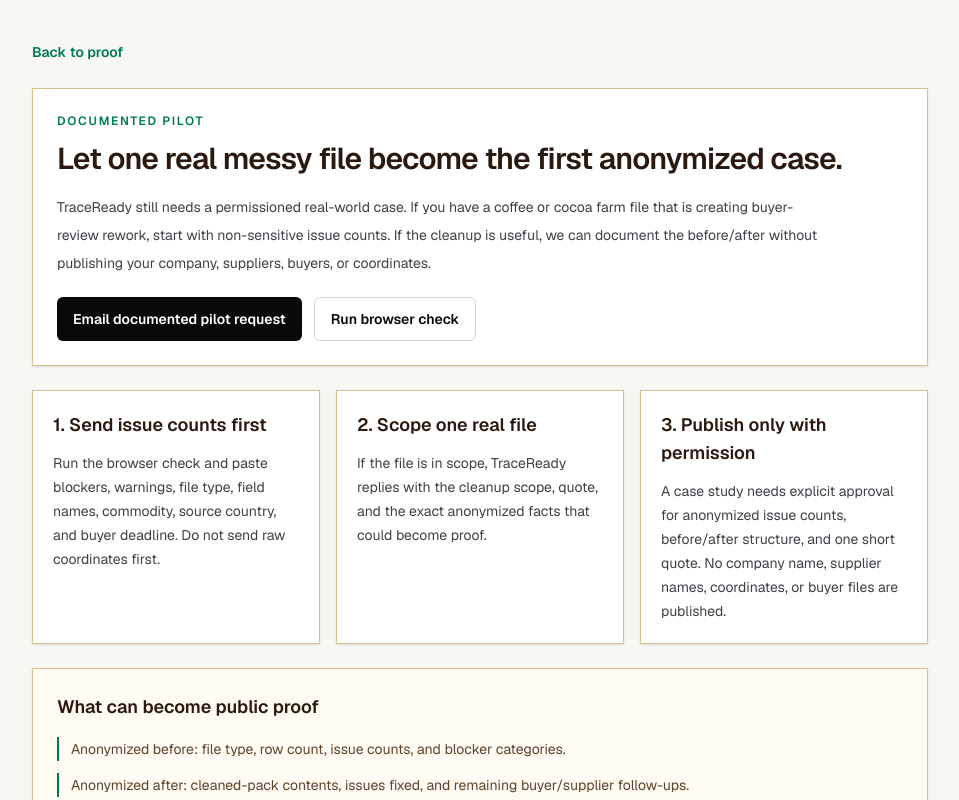
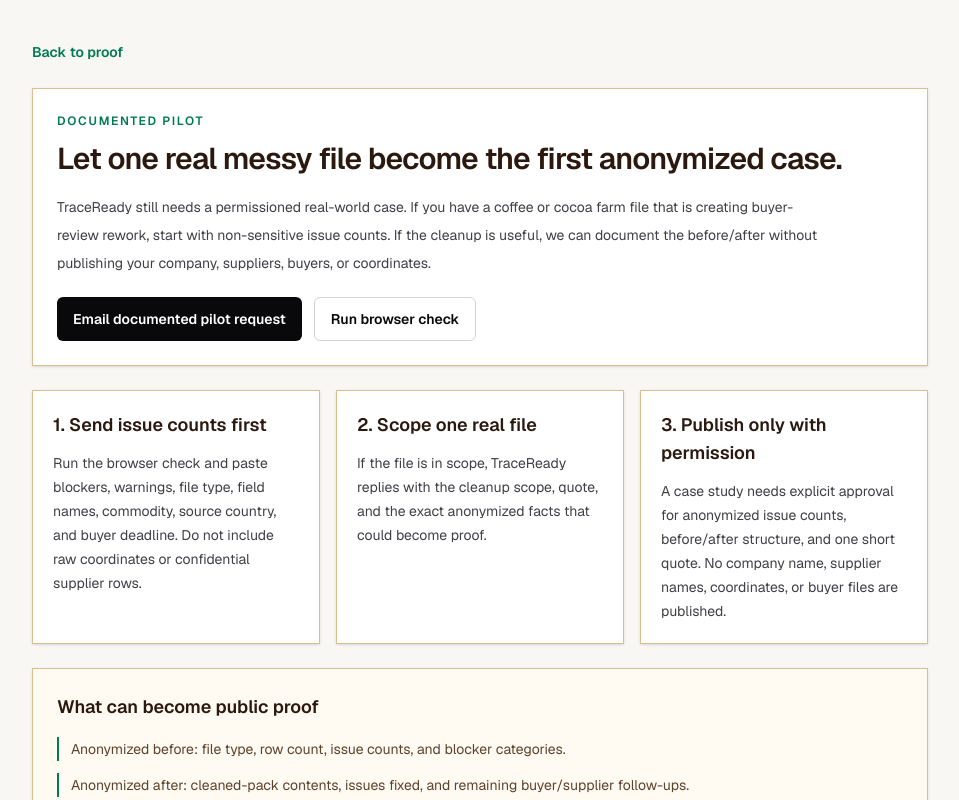
Before and after one commit to imperator-clawdius/traceready, a Next.js app: page /pilot-proof in a window 1280 px wide. Shown: the top 800 px of the page, without its empty margins (160-1119 px from the left). Built offline with nearby package versions, Linux system fonts and the light colour scheme.

Commit message:
fix: align pilot privacy proof copy

```diff
--- a/src/app/pilot-proof/page.tsx
+++ b/src/app/pilot-proof/page.tsx
@@ -12,7 +12,7 @@
   {
     title: "1. Send issue counts first",
     detail:
-      "Run the browser check and paste blockers, warnings, file type, field names, commodity, source country, and buyer deadline. Do not send raw coordinates first.",
+      "Run the browser check and paste blockers, warnings, file type, field names, commodity, source country, and buyer deadline. Do not include raw coordinates or confidential supplier rows.",
   },
   {
     title: "2. Scope one real file",
```
Also changed, not shown: 1 other file (tests, documents, lock files or other folders).
